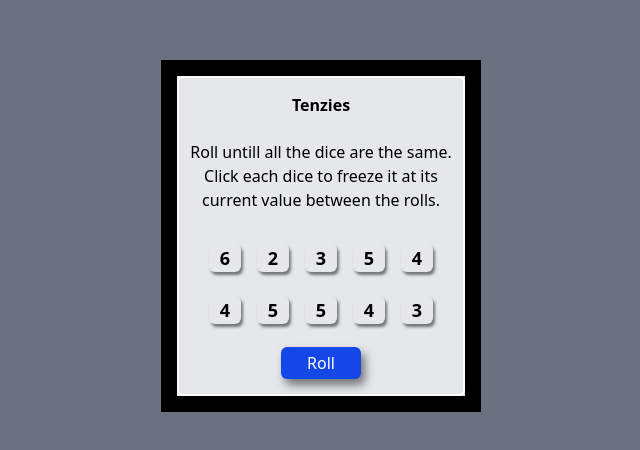
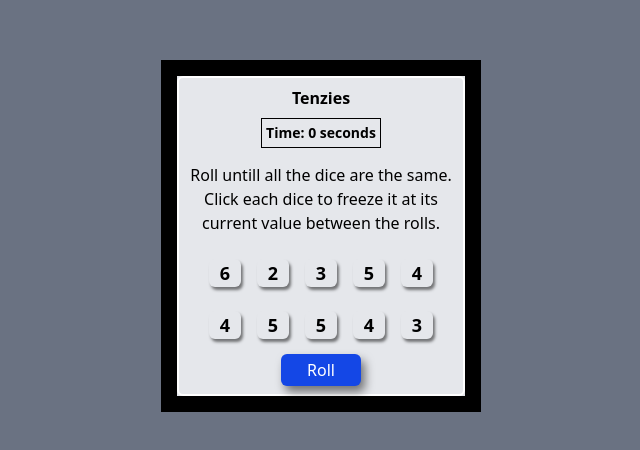
Before and after one commit to Watyekele/Tenzies-Game-App, a React (Vite) app: page / in a window 1280 px wide. Shown: the part 172-622 px from the top of the page, without its empty margins (319-959 px from the left). Built offline with nearby package versions, Linux system fonts and the light colour scheme.

Commit message:
Added a timer to the App

```diff
--- a/src/Components/Main.jsx
+++ b/src/Components/Main.jsx
@@ -25,8 +25,11 @@ export default function Main() {
   }
 
   const [Dice, setDice] = useState(() => allNewDice());
+  const [time, setTime] = useState(0);
+  const [hasStarted, setHasStarted] = useState(false);
 
   const playButton = useRef(null);
+  const timerRef = useRef(null);
 
   const gameWon =
     Dice.every((Die) => Die.isHeld) &&
@@ -37,6 +40,18 @@ export default function Main() {
       playButton.current.focus();
     }
   }, [gameWon]);
+
+  useEffect(() => {
+    if (hasStarted && !gameWon) {
+      timerRef.current = setInterval(() => {
+        setTime((prevTime) => prevTime + 1);
+      }, 1000);
+    } else {
+      clearInterval(timerRef.current);
+    }
+
+    return () => clearInterval(timerRef.current);
+  }, [hasStarted, gameWon]);
 
   const diceElements = Dice.map((Die, id) => (
     <DieComp
@@ -54,6 +69,10 @@ export default function Main() {
         Die.id === id ? { ...Die, isHeld: !Die.isHeld } : Die
       )
     );
+
+    if (!hasStarted) {
+      setHasStarted(true);
+    }
   }
 
   function rollDice() {
@@ -67,6 +86,7 @@ export default function Main() {
       );
     } else {
       setDice(allNewDice());
+      setTime(0);
     }
   }
   function newGame() {
@@ -78,12 +98,22 @@ export default function Main() {
       bg-gray-200 text-black mt-4 max-w-50 min-w-80 min-h-80
     "
     >
-      {gameWon && <ReactConfetti />}
+      {gameWon && (
+        <ReactConfetti numberOfPieces={1000} recycle={false} gravity={1.5} />
+      )}
       <div
         className="border-2 border-white w-full h-80
        rounded-md flex flex-col items-center place-content-evenly  gap-2 flex-nowrap  "
       >
-        <h1 className="text-center   font-bold ">Tenzies</h1>
+        <div className="header flex flex-col gap-2">
+          {" "}
+          <h1 className="text-center   font-bold ">Tenzies</h1>
+          <span className="border p-1 text-sm">
+            {" "}
+            <h2 className="font-semibold">Time: {time} seconds </h2>
+          </span>
+        </div>
+
         <span className="block text-center px-2 ">
           Roll untill all the dice are the same. Click each dice to freeze it at
           its current value between the rolls.{" "}
```
